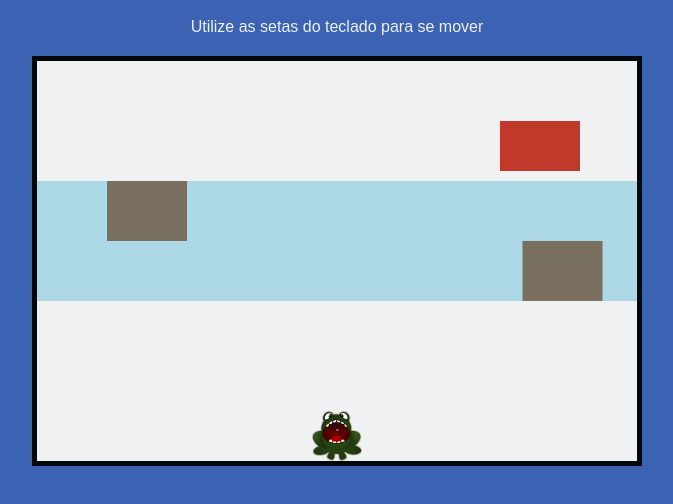
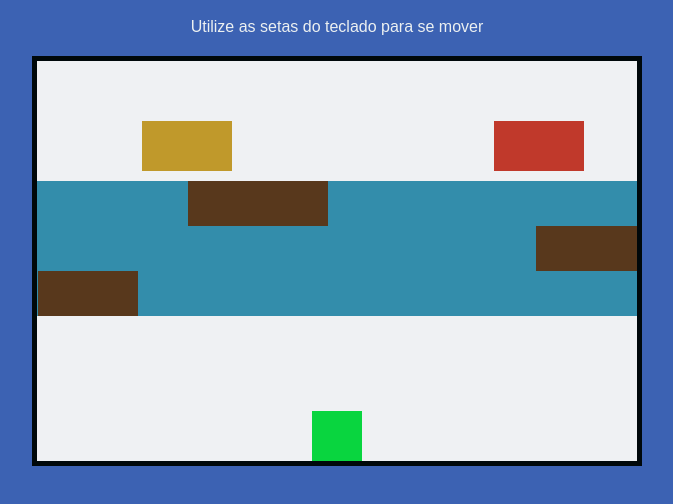
Before and after one commit to aditya-neecholas1/jogo-funcional-javascript-pf, a plain HTML site: page index.html in a window 1280 px wide. Shown: the part 198-702 px from the top of the page, without its empty margins (303-976 px from the left). Drawn offline with Linux system fonts and the light colour scheme.

Commit message:
Adicionados mais obstáculos + Correções + Impedimento que o sapo saia da tela pelos troncos + Comentários.

```diff
--- a/codigo.js
+++ b/codigo.js
@@ -4,25 +4,39 @@ const DOWN = {x: 0, y: 1}
 const RIGHT = {x: 1, y:0}
 const LEFT = {x: -1, y:0}
 
+//Constantes que armazenam os sons.
+const somdosapo = document.getElementById("somdosapo")
+const somdesplash = document.getElementById("somdesplash")
+const somdecolisão = document.getElementById("somdecolisão")
+
 // Passo = 25; -> tamanho da distância percorrida pelo sapo por tecla pressionada.
 
 /* Constante que armazena as informações iniciais dos elementos em tela. */
 const initialState = () => ({
+    GameStatus: "jogando",
     sapo: {
         x: 600/2 - 25, // Centralizado na largura do canvas de 600px.
         y: 400 - 50,     // Perto da base do canvas de 400px.
         largura: 50,
         altura: 50,
+        cor: "#09d53fff"
     },
     carro1: {
         x: -50,
         y: 60,
-        largura: 80,
+        largura: 90,
         altura: 50,
         velocidade: 4,
         cor: '#c0392b'
     },
-
+    carro3:{
+        x: -400,
+        y: 60,
+        largura: 90,
+        altura: 50,
+        velocidade: 4,
+        cor: "#c0992b"
+    },
     carro2: {
         x: 650,
         y: 270,
@@ -32,31 +46,40 @@ const initialState = () => ({
         cor: '#8e44ad'
     },
     lago: {
-        x: 0,
+        x: -200,
         y: 120,
-        largura: 600,
-        altura: 120,
-        cor: '#add8e6',
+        largura: 800,
+        altura: 135,
+        cor: '#338dabff',
     },
-    tronco1: {
-        x: -80,
-        y:120,
-        largura:80, //eixo x de comprimento
-        altura:60, //eixo y de comprimento
-        velocidade: 0.5,
-        cor:'#582d079a'
+    tronco1:{
+        x: -150,
+        y: 120,
+        largura: 140,
+        altura: 45,
+        velocidade: 1,
+        cor: "#58381cff"
     },
-     tronco2: {
-        x: -50,
-        y: 180,
-        largura: 80, //eixo x de comprimento
-        altura: 60, //eixo y de comprimento
-        velocidade: -0.5,
-        cor:'#582d079a'
+    tronco2:{
+        x: 800,
+        y: 165,
+        largura: 180,
+        altura: 45,
+        velocidade: -1,
+        cor: "#58381cff"
     },
+    tronco3:{
+        x: -300,
+        y:210,
+        largura:100,
+        altura: 45,
+        velocidade: 1,
+        cor: "#58381cff"
+    }
 })
 
-// função pura que calcula o próximo estado do sapo.
+
+// Função pura que calcula o próximo estado do sapo.
 const moversapo = (estado, direcao) => {
     const novoestado = {
         ...estado, // Uso do spread para não modificar o original.
@@ -69,6 +92,7 @@ const moversapo = (estado, direcao) => {
     return novoestado
 }
 
+
 /* Função que faz os carros se moverem por tempo indefinido, copiando as informações contidas em seus
 registros e, em seguida, modificando estas de acordo com as seguintes lógicas: */
 const movercarros = (estado) => {
@@ -80,45 +104,56 @@ const movercarros = (estado) => {
 
     const proxCarro1 = { // Constante que guarda a próxima posição do carro1.
         ...estado.carro1,
-        x: (estado.carro1.x + estado.carro1.velocidade > 600) ? -estado.carro1.largura - 5 : estado.carro1.x + estado.carro1.velocidade,
+        x: (estado.carro1.x + estado.carro1.velocidade > 600) ? -estado.carro1.largura - 5 : estado.carro1.x + estado.carro1.velocidade
     }
 
-     /* Para os carros que se movem da direita pra esquerda (2,4) - Se a soma da posição x com a velociade
+    const proxCarro3 = { // Constante que guarda a próxima posição do carro3.
+        ...estado.carro3,
+        x: (estado.carro3.x + estado.carro3.velocidade > 600) ? -estado.carro3.largura - 5 : estado.carro3.x + estado.carro3.velocidade
+    }
+
+     /* Para o carros que se movem da direita pra esquerda - Se a soma da posição x com a velociade
     (negativa) ultrapassar o limite esquerdo do canva (0), a função retorna um valor maior que 600 para
     que a figura surja depois da tela, conferindo, assim, maior fluidez ao movimento, do contrário, a
     função retorna apenas a soma da posição com a velocidade. */
 
     const proxCarro2 = { // Constante que guarda a próxima posição do carro2.
         ...estado.carro2,
-        x: (estado.carro2.x + estado.carro2.velocidade < -estado.carro2.largura) ? 605 : estado.carro2.x + estado.carro2.velocidade,
+        x: (estado.carro2.x + estado.carro2.velocidade < -estado.carro2.largura) ? 605 : estado.carro2.x + estado.carro2.velocidade
     }
 
     return { // Retorna um novo objeto de estado com a cópia do sapo e todos os carros atualizados.
         ...estado,
         carro1: proxCarro1,
         carro2: proxCarro2,
+        carro3: proxCarro3
     }
 }
 
-//seguimos a mesma lógica da função movercarros//
+/*Seguindo a mesma lógica da função para mover carros: */
 const moverObjetosLago = (estado) => {
-    const proxtronco1 = { //constante que guarda a próxima posição do tronco1
+    const proxTronco1 = { // Constante que guarda a próxima posição do tronco1
         ...estado.tronco1,
-        x: (estado.tronco1.x + estado.tronco1.velocidade > 600) ? -estado.tronco1.largura -5 : estado.tronco1.x + estado.tronco1.velocidade,
-    }
-    const proxtronco2 = { //constante que guarda a próxima posição do tronco2
-        ...estado.tronco2,
-        x: (estado.tronco2.x + estado.tronco2.velocidade < -estado.tronco2.largura) ? 605 : estado.tronco2.x + estado.tronco2.velocidade,
+        x: (estado.tronco1.x + estado.tronco1.velocidade > 600) ? -estado.tronco1.largura - 5 : estado.tronco1.x + estado.tronco1.velocidade
     }
 
-    return{ //retorna um novo objeto de estado com a cópia do sapo e todos os carros atualizados
+    const proxTronco2 = { // Constante que guarda a próxima posição do tronco2
+        ...estado.tronco2,
+        x: (estado.tronco2.x + estado.tronco2.velocidade < -estado.tronco2.largura) ? 605 : estado.tronco2.x + estado.tronco2.velocidade
+    }
 
+    const proxTronco3 = {// Constante que guarad a próxima posição do tronco3
+        ...estado.tronco3,
+        x: (estado.tronco3.x + estado.tronco3.velocidade > 600) ? -estado.tronco3.largura - 5 : estado.tronco3.x + estado.tronco3.velocidade
+    }
+
+    return { // Retorna um novo objeto de estado com a cópia do sapo e todos os troncos atualizados.
         ...estado,
-            tronco1: proxtronco1,
-            tronco2: proxtronco2
+        tronco1: proxTronco1,
+        tronco2: proxTronco2,
+        tronco3: proxTronco3
     }
 }
-
 
 const colidiu = (objeto, sapo) => {
     return !(
@@ -134,23 +169,13 @@ const finalizou = (sapo) => sapo.y <= 0
 // Obtenção dos elementos HTML e interação com o DOM.
 const canvas = document.querySelector('#frogger')
 const ctx = canvas.getContext('2d')
+let estadoatual = initialState()
 
-const sapoimg = new Image()
-sapoimg.src = "imagens/sapo.png" // Carregamento de imagens.
-
-let estadoatual = initialState()
-let situação = 'jogando';//situação "jogando" para conseguir colocar a tela do game over
-
+// Função que define como os elementos do jogo, enquanto este estiver ativo, serão desenhados.
 function draw(){
     // Primeiramente limpamos a tela.
     ctx.fillStyle ='#eff1f3'
-
     ctx.fillRect(0, 0, canvas.width, canvas.height)
-
-    // Desenhando o lago.
-    const lago = estadoatual.lago;
-    ctx.fillStyle = lago.cor;
-    ctx.fillRect(lago.x, lago.y, lago.largura, lago.altura );
 
     // Desenhando os carros.
     ctx.fillStyle = estadoatual.carro1.cor;
@@ -159,21 +184,31 @@ function draw(){
     ctx.fillStyle = estadoatual.carro2.cor;
     ctx.fillRect(estadoatual.carro2.x, estadoatual.carro2.y, estadoatual.carro2.largura, estadoatual.carro2.altura)
 
-    //desenhando os troncos
+    ctx.fillStyle = estadoatual.carro3.cor;
+    ctx.fillRect(estadoatual.carro3.x, estadoatual.carro3.y, estadoatual.carro3.largura, estadoatual.carro3.altura)
+
+    // Desenhando o lago.
+    const lago = estadoatual.lago
+    ctx.fillStyle = lago.cor;
+    ctx.fillRect(lago.x, lago.y, lago.largura, lago.altura )
+
+    //Desenhando os troncos.
     ctx.fillStyle = estadoatual.tronco1.cor;
     ctx.fillRect(estadoatual.tronco1.x, estadoatual.tronco1.y, estadoatual.tronco1.largura, estadoatual.tronco1.altura)
 
     ctx.fillStyle = estadoatual.tronco2.cor;
     ctx.fillRect(estadoatual.tronco2.x, estadoatual.tronco2.y, estadoatual.tronco2.largura, estadoatual.tronco2.altura)
 
+    ctx.fillStyle = estadoatual.tronco3.cor;
+    ctx.fillRect(estadoatual.tronco3.x, estadoatual.tronco3.y, estadoatual.tronco3.largura, estadoatual.tronco3.altura)
 
-    // Agora desenhamos o sapo utilizando os dados novos.
-    if(sapoimg.complete){
-        const sapo = estadoatual.sapo
-        ctx.drawImage(sapoimg, sapo.x, sapo.y, sapo.largura, sapo.altura)
-    }
+    //Desenhando o sapo.
+    ctx.fillStyle = estadoatual.sapo.cor
+    ctx.fillRect(estadoatual.sapo.x, estadoatual.sapo.y, estadoatual.sapo.largura, estadoatual.sapo.altura)
 
 }
+
+//Função que define como a tela de Game Over será desenhada.
 function drawgameover(){
     //Desenha uma tela semi-transparente
     ctx.fillStyle = 'rgba(95, 91, 91, 1)'
@@ -190,61 +225,93 @@ function drawgameover(){
 }
 
 
-// Utilização do 'requestAnimationFrame' para otimizar a animação.
+/* Utilização do 'requestAnimationFrame' para otimizar a animação.
+o jogo prosseguirá normalmente enquanto o "GameStatus" for "jogando", porém
+sempre que ocorrer uma colisão indesejada, o "jogando" é substituido por
+"gameover", que logo mais será usado para resetar o jogo.*/
 function gameloop(){
-        if ( situação === 'jogando'){
+    if (estadoatual.GameStatus === "jogando"){
     let proximoestado = movercarros(estadoatual)
     proximoestado = moverObjetosLago(proximoestado)
-    const frog = proximoestado.sapo
+    const sapo = proximoestado.sapo;
 
-    if(colidiu(frog, proximoestado.carro1) || // Verifica se ocorreu a colisão entre o sapo e os carros ou o lago.
-       colidiu(frog, proximoestado.carro2)) {
-        situação = 'gameover';
-       } else {
-        if (colidiu(frog, proximoestado.lago)){
-        if (colidiu(frog,proximoestado.tronco1)) {
-
+    if (
+        colidiu(sapo, proximoestado.carro1) ||
+        colidiu(sapo, proximoestado.carro2) ||
+        colidiu(sapo, proximoestado.carro3)
+    ) {
+        /* Caso o movimento seja realmente efetuado, ou seja, se a posição do sapo mudou, o som designado para este é disparado.
+        Porém, é preciso destacar que, por essência, ".play()", não é funcional, pois inevitavelmente precisa da atuação de agentes
+        fora do seu escopo, o que a torna impura. Por outro lado, esta também é a única maneira simples e com a menor quantidade
+        de efeitos colaterais de se adicionar sons ao código.  (!) */
+        somdecolisão.play() //(!)
+        proximoestado = {...proximoestado, GameStatus: "gameover"}
+    } else {
+        /* Se o sapo colidir com a área do lago, será averiguado se ele também colide com algum tronco, se colidir, o sapo está
+        seguro, do contrário, o jogo reseta.
+        Quando o sapo colidir com o tronco, ele é "arrastado", assim, também começa a ser afetado pela velocidade deste. */
+        if (colidiu(sapo, proximoestado.lago)) {
+            if(
+                /* Se os troncos fizerem o sapo sair da tela delimitada pelo canva, o jogo também reseta,
+            tendo em vista que, assim, o sapo cairia na água. */
+                proximoestado.sapo.x > - proximoestado.sapo.largura &&
+                proximoestado.sapo.x < 600
+            ){
+            if (colidiu(sapo,proximoestado.tronco1)) {
                 proximoestado = {
                     ...proximoestado,
-                        sapo: {
-                            ...frog,
-                            x: frog.x + proximoestado.tronco1.velocidade
+                    sapo:{
+                        ...sapo,
+                        x: sapo.x + proximoestado.tronco1.velocidade }
+                    }
+                } else {
+                    if (colidiu(sapo,proximoestado.tronco2)) {
+                        proximoestado = {
+                            ...proximoestado,
+                            sapo:{
+                                ...sapo,
+                                x: sapo.x + proximoestado.tronco2.velocidade }
+                            }
+                        } else {
+                            if (colidiu(sapo,proximoestado.tronco3)) {
+                                proximoestado = {
+                                    ...proximoestado,
+                                    sapo:{
+                                        ...sapo,
+                                        x: sapo.x + proximoestado.tronco3.velocidade }
+                                }
+                             } else {
+                                somdesplash.play() //(!)
+                                proximoestado = {...proximoestado, GameStatus: "gameover"}
                         }
                     }
-                        }else{
-                        if (colidiu(frog,proximoestado.tronco2)){
-                            proximoestado ={
-                                ...proximoestado,
-                                sapo:{
-                                    ...frog,
-                                    x:frog.x + proximoestado.tronco2.velocidade
-                                }
-                            }
-                                }else{
-                                    situação = 'gameover'
-                            }
-                        }
-                    }
+                }
+            } else {
+                somdesplash.play() //(!)
+                proximoestado = {...proximoestado, GameStatus: "gameover"}
+            }
+        }
+    }
 
+    estadoatual = proximoestado;
+}
 
-                }
-                estadoatual = proximoestado
-            }
-                if (situação === 'gameover'){
-                    drawgameover()
-                }else{
+//Quando o jogador perder, será exibida a tela de "GameOver".
+    if (estadoatual.GameStatus === "gameover"){
+        drawgameover()
+                } else {
                     draw()
                 }
-        window.requestAnimationFrame(gameloop)
-    }
+    window.requestAnimationFrame(gameloop);
 
+}
 
 window.addEventListener('keydown', e => {
-     //se o jogo acaboy a única tecla que nos interessa é o espaço
-    if (situação === 'gameover'){
+    // Se o jogo acaboy a única tecla que nos interessa é o espaço.
+    if (estadoatual.GameStatus === 'gameover'){
                 if (e.key === ' '){
                     estadoatual = initialState(); // reinicia o jogo
-                    situação = 'jogando'
+                    proximoestado = {...proximoestado, GameStatus: "jogando"}
                 }
                 return // sai da função para não processar as setas
             }
@@ -252,7 +319,7 @@ window.addEventListener('keydown', e => {
  agora, mesmo que o jogador segure alguma tecla, o evento sera executado apenas uma vez. Para isso, usamos
  da propriedade repeat do event, que detecta se uma tecla foi pressionada ou segurada, assim, quando a tecla
   for segurada, ela não retornará nada além do primeiro passo. */
-   if(situação === 'jogando'){
+    if (estadoatual.GameStatus === 'jogando'){
     if (e.repeat) {return}
 
     else{
@@ -268,26 +335,32 @@ window.addEventListener('keydown', e => {
             é executada. */
             case 'ArrowUp':
                 proximoestado = (estadoatual.sapo.y > 0) ? moversapo(estadoatual, UP) : estadoatual
-                break;
+                break
             case 'ArrowDown':
                 proximoestado = (estadoatual.sapo.y < (400 - estadoatual.sapo.altura)) ? moversapo(estadoatual, DOWN) : estadoatual
-                break;
+                break
             case 'ArrowLeft':
                 proximoestado = (estadoatual.sapo.x > 0) ? moversapo(estadoatual, LEFT) : estadoatual
-                break;
+                break
             case 'ArrowRight':
                 proximoestado = (estadoatual.sapo.x < (600 - estadoatual.sapo.largura)) ? moversapo(estadoatual, RIGHT) : estadoatual
-                break;
+                break
         }
+
+        if ((proximoestado.sapo.x !== estadoatual.sapo.x) ||
+            (proximoestado.sapo.y !== estadoatual.sapo.y)){
+                somdosapo.play() // (!)
+            }
+
+        else{
+
         if(finalizou(proximoestado.sapo)){
             console.log("Você venceu. Resetando...")
             proximoestado = initialState();
-        }
+        }}
         estadoatual = proximoestado;
         }
     }
 })
 
-sapoimg.onload = () => {
-    window.requestAnimationFrame(gameloop);
-} // O jogo se inicia quando a imagem do sapo for carregada.
+gameloop()
```
Also changed, not shown: index.html (+5 -0 lines), 3 other files.
